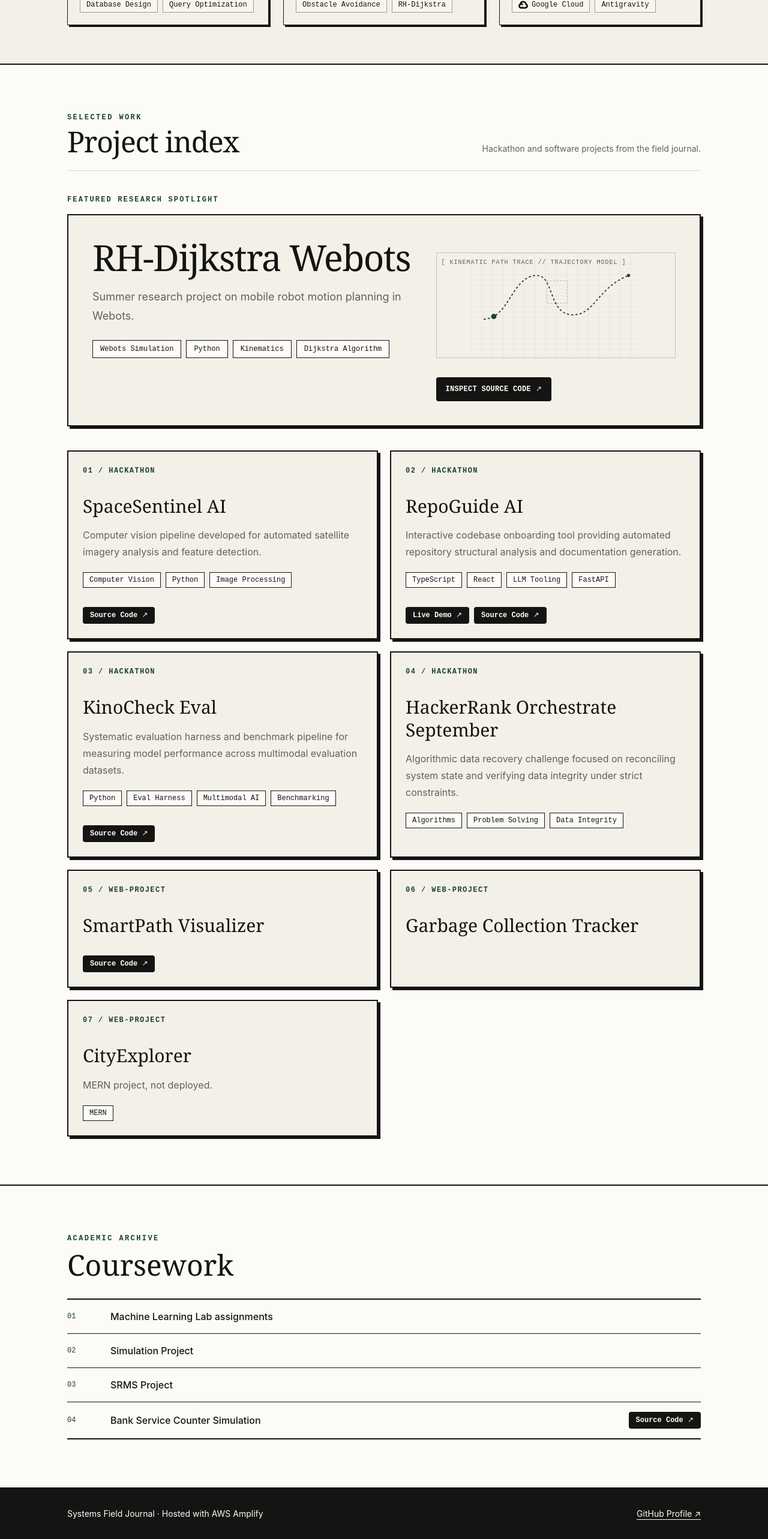
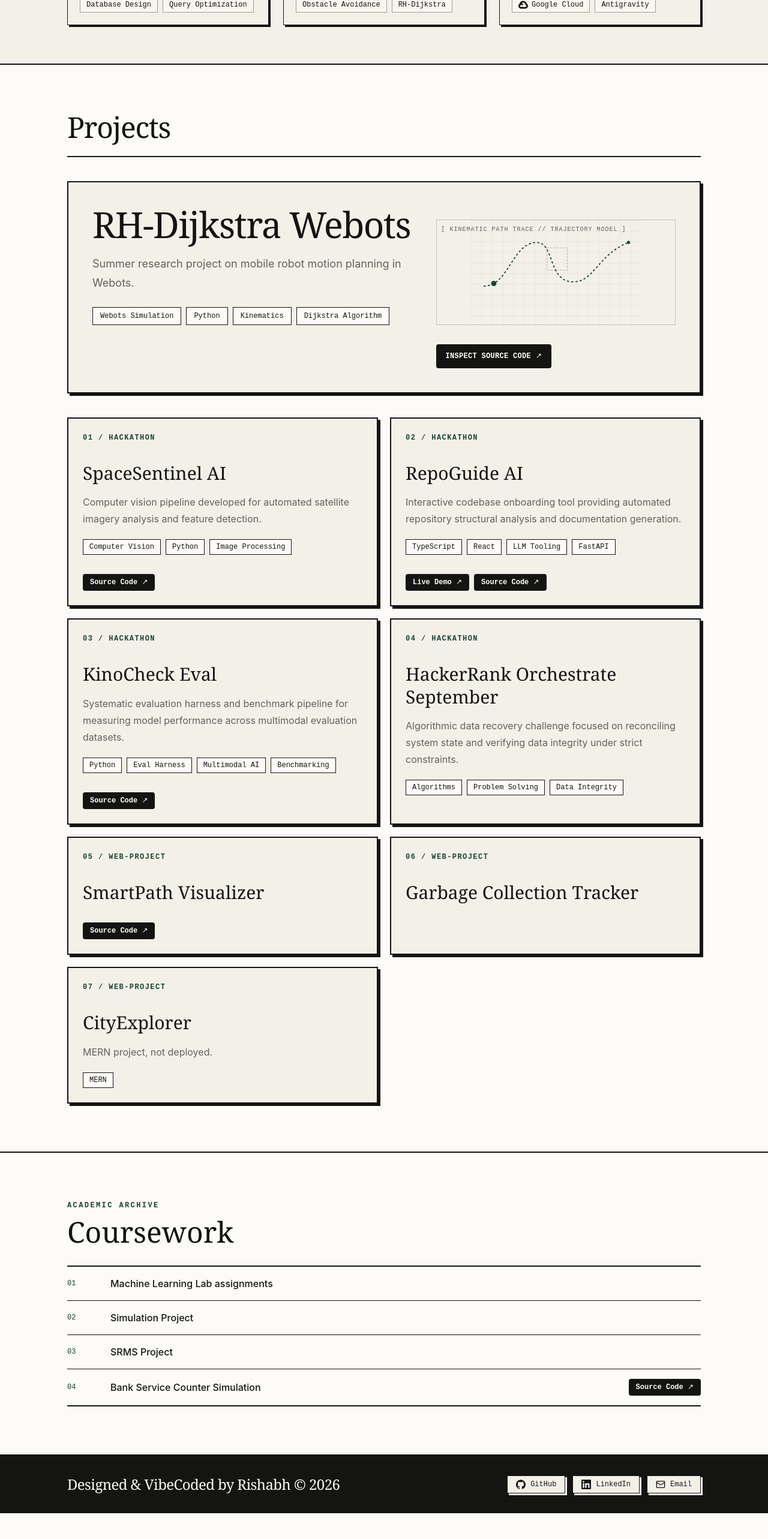
Before and after one commit to Rerishabh/rishabh-portfolio, a React (Vite) app: page / in a window 1280 px wide. Shown: the part 1728-4294 px from the top of the page at 60% size. After the commit the page ends 4251 px from the top, so only its background shows below. Built offline with nearby package versions, Linux system fonts and the light colour scheme.

Commit message:
feat: polish portfolio sections and interactions

```diff
--- a/src/App.tsx
+++ b/src/App.tsx
@@ -1,3 +1,4 @@
+import { Mail } from 'lucide-react'
 import { Archive } from './components/Archive'
 import { About } from './components/About'
 import { Hero } from './components/Hero'
@@ -31,27 +32,16 @@ function App() {
           aria-labelledby="projects-heading"
           className="mx-auto max-w-6xl px-6 py-20 sm:px-8 lg:px-12"
         >
-          <div className="mb-10 flex flex-col gap-3 border-b border-line pb-6 sm:flex-row sm:items-end sm:justify-between">
-            <div>
-              <p className="font-mono text-xs font-bold uppercase tracking-[0.2em] text-accent">
-                Selected work
-              </p>
+          <div className="mb-10 border-b-2 border-ink pb-6">
             <h2
               id="projects-heading"
-                className="mt-2 font-display text-4xl tracking-tight sm:text-5xl"
+              className="font-serif text-3xl font-normal tracking-tight text-ink md:text-5xl"
             >
-                Project index
+              Projects
             </h2>
-            </div>
-            <p className="max-w-sm text-sm leading-6 text-muted">
-              Hackathon and software projects from the field journal.
-            </p>
           </div>
           {featuredResearch && (
             <div className="mb-10">
-              <p className="mb-4 font-mono text-xs font-bold uppercase tracking-[0.18em] text-accent">
-                Featured Research Spotlight
-              </p>
               <div className="border-2 border-ink bg-surface p-6 shadow-[4px_4px_0px_#141413] sm:p-8 lg:p-10">
                 <div className="grid gap-8 lg:grid-cols-[minmax(0,1.15fr)_minmax(280px,0.85fr)] lg:items-end">
                   <div className="min-w-0 max-w-3xl">
@@ -165,18 +155,53 @@ function App() {
         <Archive projects={coursework} />
       </main>
       <footer className="border-t-2 border-ink bg-ink text-canvas">
-        <div className="mx-auto flex max-w-6xl flex-col gap-5 px-6 py-8 text-sm sm:flex-row sm:items-center sm:justify-between sm:px-8 lg:px-12">
-          <p>
-            Systems Field Journal · Hosted with AWS Amplify
+        <div className="mx-auto flex max-w-6xl flex-wrap items-center justify-between gap-6 px-6 py-8 sm:px-8 lg:px-12">
+          <p className="font-serif text-xl sm:text-2xl font-normal tracking-tight text-[#FAF8F5]">
+            Designed &amp; VibeCoded by Rishabh &copy; 2026
           </p>
+          <div className="flex flex-wrap items-center gap-3">
             <a
               href="https://github.com/Rerishabh"
               target="_blank"
-            rel="noreferrer"
-            className="w-fit rounded-sm underline underline-offset-4 transition-colors hover:text-[#b7d7c2] focus-visible:outline-none focus-visible:ring-2 focus-visible:ring-canvas focus-visible:ring-offset-2 focus-visible:ring-offset-ink"
+              rel="noopener noreferrer"
+              className="inline-flex items-center gap-2 border border-ink bg-surface px-3.5 py-1.5 font-mono text-xs font-medium text-ink shadow-[3px_3px_0px_#FAF8F5] transition-[transform,box-shadow] duration-150 ease-out hover:-translate-x-0.5 hover:-translate-y-0.5 hover:shadow-[5px_5px_0px_#FAF8F5] active:translate-x-0 active:translate-y-0 active:shadow-[2px_2px_0px_#FAF8F5] motion-reduce:hover:translate-x-0 motion-reduce:hover:translate-y-0 motion-reduce:transition-none focus-visible:outline-none focus-visible:ring-2 focus-visible:ring-canvas focus-visible:ring-offset-2 focus-visible:ring-offset-ink"
             >
-            GitHub Profile ↗
+              <svg
+                viewBox="0 0 24 24"
+                className="h-4 w-4 shrink-0 fill-current"
+                aria-hidden="true"
+                focusable="false"
+              >
+                <path d="M12 .297c-6.63 0-12 5.373-12 12 0 5.303 3.438 9.8 8.205 11.385.6.113.82-.258.82-.577 0-.285-.01-1.04-.015-2.04-3.338.724-4.042-1.61-4.042-1.61C4.422 18.07 3.633 17.7 3.633 17.7c-1.087-.744.084-.729.084-.729 1.205.084 1.838 1.236 1.838 1.236 1.07 1.835 2.809 1.305 3.495.998.108-.776.417-1.305.76-1.605-2.665-.3-5.466-1.332-5.466-5.93 0-1.31.465-2.38 1.235-3.22-.135-.303-.54-1.523.105-3.176 0 0 1.005-.322 3.3 1.23.96-.267 1.98-.399 3-.405 1.02.006 2.04.138 3 .405 2.28-1.552 3.285-1.23 3.285-1.23.645 1.653.24 2.873.12 3.176.765.84 1.23 1.91 1.23 3.22 0 4.61-2.805 5.625-5.475 5.92.42.36.81 1.096.81 2.22 0 1.606-.015 2.896-.015 3.286 0 .315.21.69.825.57C20.565 22.092 24 17.592 24 12.297c0-6.627-5.373-12-12-12" />
+              </svg>
+              <span>GitHub</span>
             </a>
+            <a
+              href="https://www.linkedin.com/in/rishabhpaira/"
+              target="_blank"
+              rel="noopener noreferrer"
+              className="inline-flex items-center gap-2 border border-ink bg-surface px-3.5 py-1.5 font-mono text-xs font-medium text-ink shadow-[3px_3px_0px_#FAF8F5] transition-[transform,box-shadow] duration-150 ease-out hover:-translate-x-0.5 hover:-translate-y-0.5 hover:shadow-[5px_5px_0px_#FAF8F5] active:translate-x-0 active:translate-y-0 active:shadow-[2px_2px_0px_#FAF8F5] motion-reduce:hover:translate-x-0 motion-reduce:hover:translate-y-0 motion-reduce:transition-none focus-visible:outline-none focus-visible:ring-2 focus-visible:ring-canvas focus-visible:ring-offset-2 focus-visible:ring-offset-ink"
+            >
+              <svg
+                viewBox="0 0 24 24"
+                className="h-4 w-4 shrink-0 fill-current"
+                aria-hidden="true"
+                focusable="false"
+              >
+                <path d="M20.447 20.452h-3.554v-5.569c0-1.328-.027-3.037-1.852-3.037-1.853 0-2.136 1.445-2.136 2.939v5.667H9.351V9h3.414v1.561h.046c.477-.9 1.637-1.85 3.37-1.85 3.601 0 4.267 2.37 4.267 5.455v6.286zM5.337 7.433c-1.144 0-2.063-.926-2.063-2.065 0-1.138.92-2.063 2.063-2.063 1.14 0 2.064.925 2.064 2.063 0 1.139-.925 2.065-2.064 2.065zm1.782 13.019H3.555V9h3.564v11.452zM22.225 0H1.771C.792 0 0 .774 0 1.729v20.542C0 23.227.792 24 1.771 24h20.451C23.2 24 24 23.227 24 22.271V1.729C24 .774 23.2 0 22.222 0h.003z" />
+              </svg>
+              <span>LinkedIn</span>
+            </a>
+            <a
+              href="https://mail.google.com/mail/?view=cm&fs=1&to=rishabhpaira@gmail.com"
+              target="_blank"
+              rel="noopener noreferrer"
+              className="inline-flex items-center gap-2 border border-ink bg-surface px-3.5 py-1.5 font-mono text-xs font-medium text-ink shadow-[3px_3px_0px_#FAF8F5] transition-[transform,box-shadow] duration-150 ease-out hover:-translate-x-0.5 hover:-translate-y-0.5 hover:shadow-[5px_5px_0px_#FAF8F5] active:translate-x-0 active:translate-y-0 active:shadow-[2px_2px_0px_#FAF8F5] motion-reduce:hover:translate-x-0 motion-reduce:hover:translate-y-0 motion-reduce:transition-none focus-visible:outline-none focus-visible:ring-2 focus-visible:ring-canvas focus-visible:ring-offset-2 focus-visible:ring-offset-ink"
+            >
+              <Mail className="h-4 w-4 shrink-0" aria-hidden="true" focusable="false" />
+              <span>Email</span>
+            </a>
+          </div>
         </div>
       </footer>
     </div>
```
Lines whose indentation alone changed are shown as unchanged.
